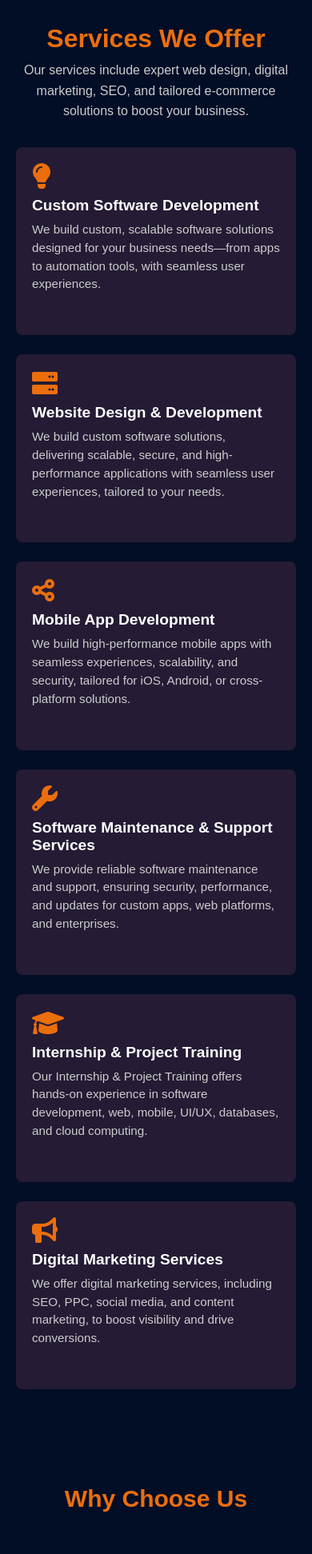
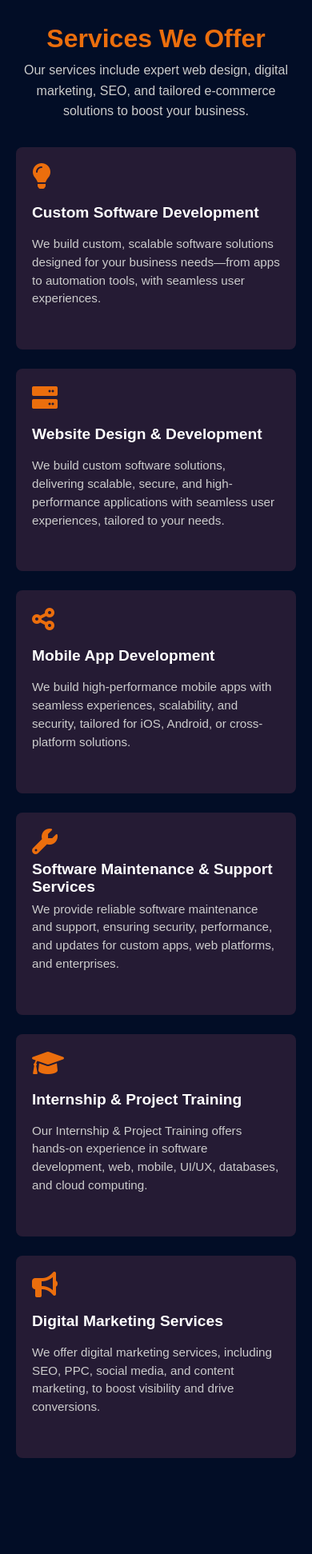
Before and after one commit to NikhilPatil2727/InfynowSoftwareSolutions, a PHP site: page / in a window 390 px wide. Shown: the part 967-2910 px from the top of the page at 80% size. Run offline with PHP 8.4, Linux system fonts and the light colour scheme; some libraries are stand-ins or nearby versions.

Commit message:
service card changes

```diff
--- a/Home/Home.css
+++ b/Home/Home.css
@@ -698,6 +698,8 @@
 .services-section h2 {
     font-size: 2rem;
     margin-bottom: 0.5rem;
+    text-align: center;
+    color: #eb6e0d;
 }
 
 .services-section > p {
@@ -706,16 +708,20 @@
     margin: 0.5rem auto 2rem;
     line-height: 1.6;
     color: #ccc;
-}
-
+    text-align: center;
+}
+
+/* Remove this conflicting selector that's causing the alignment issue */
+/*
 .services-section,
 h2 {
     color: #eb6e0d;
 }
+*/
 
 .services-grid {
     display: grid;
-    grid-template-columns: repeat(auto-fit, minmax(250px, 1fr));
+    grid-template-columns: repeat(auto-fit, minmax(300px, 1fr));
     gap: 1.5rem;
     max-width: 1200px;
     margin: 0 auto;
@@ -729,6 +735,10 @@
     transition: transform 0.3s ease, background-color 0.3s ease, box-shadow 0.3s ease;
     opacity: 0;
     animation: fadeInUp 0.6s ease forwards;
+    height: 280px; /* Fixed height for all cards */
+    display: flex;
+    flex-direction: column;
+    position: relative;
 }
 
 .service-card:nth-child(1) {
@@ -804,6 +814,9 @@
     margin-bottom: 0.5rem;
     color: #fff;
     position: relative;
+    height: 40px; /* Fixed height for all titles */
+    display: flex;
+    align-items: center;
 }
 
 .service-card h3::after {
@@ -825,11 +838,11 @@
     font-size: 0.95rem;
     line-height: 1.5;
     color: #ccc;
-}
-
-
-
-
+    flex-grow: 1; /* Allow paragraph to take remaining space */
+    overflow: hidden; /* Prevent text overflow */
+}
+
+/* Rest of the CSS remains the same */
 @keyframes fadeInUp {
     from {
         opacity: 0;
@@ -1013,7 +1026,16 @@
     color: #eb6e0d;
 }
 
+/* Responsive fixes for consistent card sizing */
 @media (max-width: 992px) {
+    .services-grid {
+        grid-template-columns: repeat(2, 1fr);
+    }
+
+    .service-card {
+        height: 300px;
+    }
+
     .benefits-grid {
         grid-template-columns: 1fr;
     }
@@ -1024,6 +1046,17 @@
 
     .benefit-text h3 {
         font-size: 24px;
+    }
+}
+
+@media (max-width: 768px) {
+    .services-grid {
+        grid-template-columns: 1fr;
+    }
+
+    .service-card {
+        height: auto;
+        min-height: 230px;
     }
 }
 
@@ -1041,18 +1074,6 @@
         font-size: 30px;
     }
 }
-
-@keyframes fadeInUp {
-    from {
-        opacity: 0;
-        transform: translateY(20px);
-    }
-    to {
-        opacity: 1;
-        transform: translateY(0);
-    }
-}
-
   /*****************************************************
    * 8. WHY CHOOSE US SECTION
    *****************************************************/
```
